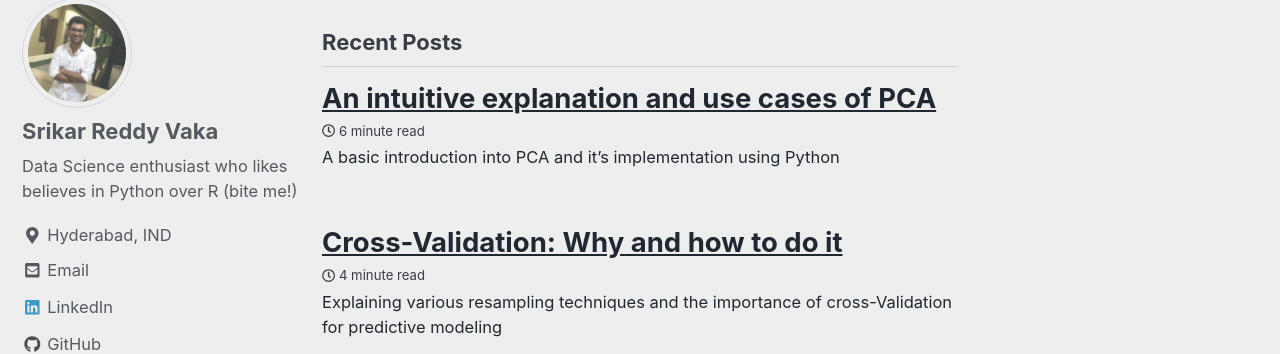
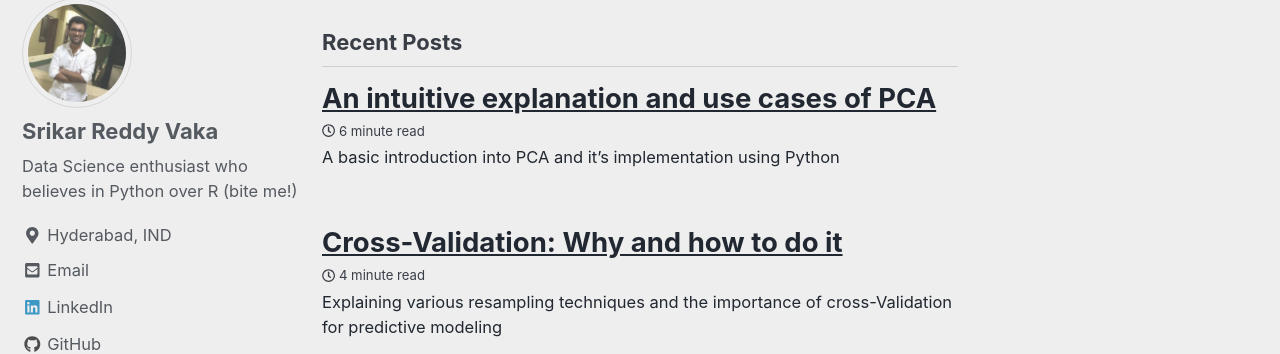
Before and after one commit to srikarvaka/srikarvaka.github.io, a Jekyll site: the page built from index.html, in a window 1280 px wide. Shown: the part 359-713 px from the top of the page. Built offline with Jekyll 4.4.1, drawn with Linux system fonts in a browser that asks for light colours; nearby versions of some CDN libraries; the list of posts is cut into pages by our own code.

Commit message:
Update _config.yml

```diff
--- a/_config.yml
+++ b/_config.yml
@@ -87,7 +87,7 @@ analytics:
 author:
   name             : "Srikar Reddy Vaka"
   avatar           : "/images/profile.jpg" # path of avatar image, e.g. "/assets/images/bio-photo.jpg"
-  bio              : "Data Science enthusiast who likes believes in Python over R (bite me!)"
+  bio              : "Data Science enthusiast who believes in Python over R (bite me!)"
   location         : "Hyderabad, IND"
   email            :  vakasrikar@gmail.com
   uri              :
```
